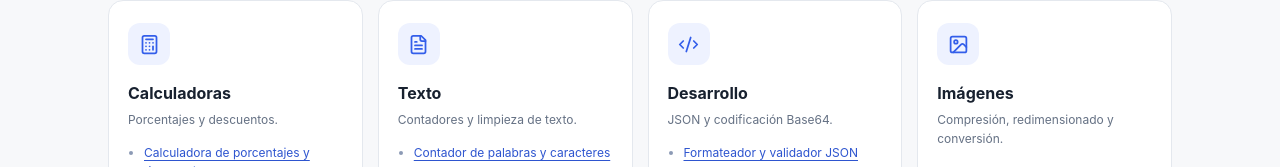
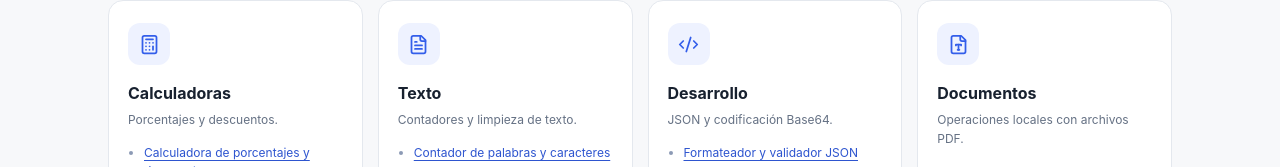
Before and after one commit to Vonwalter23/Prueba-Mini-portal-tools, a React (Vite) app: page / in a window 1280 px wide. Shown: the part 633-800 px from the top of the page. Built offline with nearby package versions, Linux system fonts and the light colour scheme.

Commit message:
feat(pdf): add documents category to portal

```diff
--- a/src/app/App.tsx
+++ b/src/app/App.tsx
@@ -3,6 +3,7 @@ import {
   Calculator,
   Code2,
   FileText,
+  FileType,
   Image as ImageIcon,
   ShieldCheck,
   Wrench,
@@ -29,6 +30,12 @@ const categories = [
     name: 'Desarrollo',
     description: 'JSON y codificación Base64.',
     icon: Code2,
+  },
+  {
+    id: 'documents' as const,
+    name: 'Documentos',
+    description: 'Operaciones locales con archivos PDF.',
+    icon: FileType,
   },
   {
     id: 'images' as const,
```
